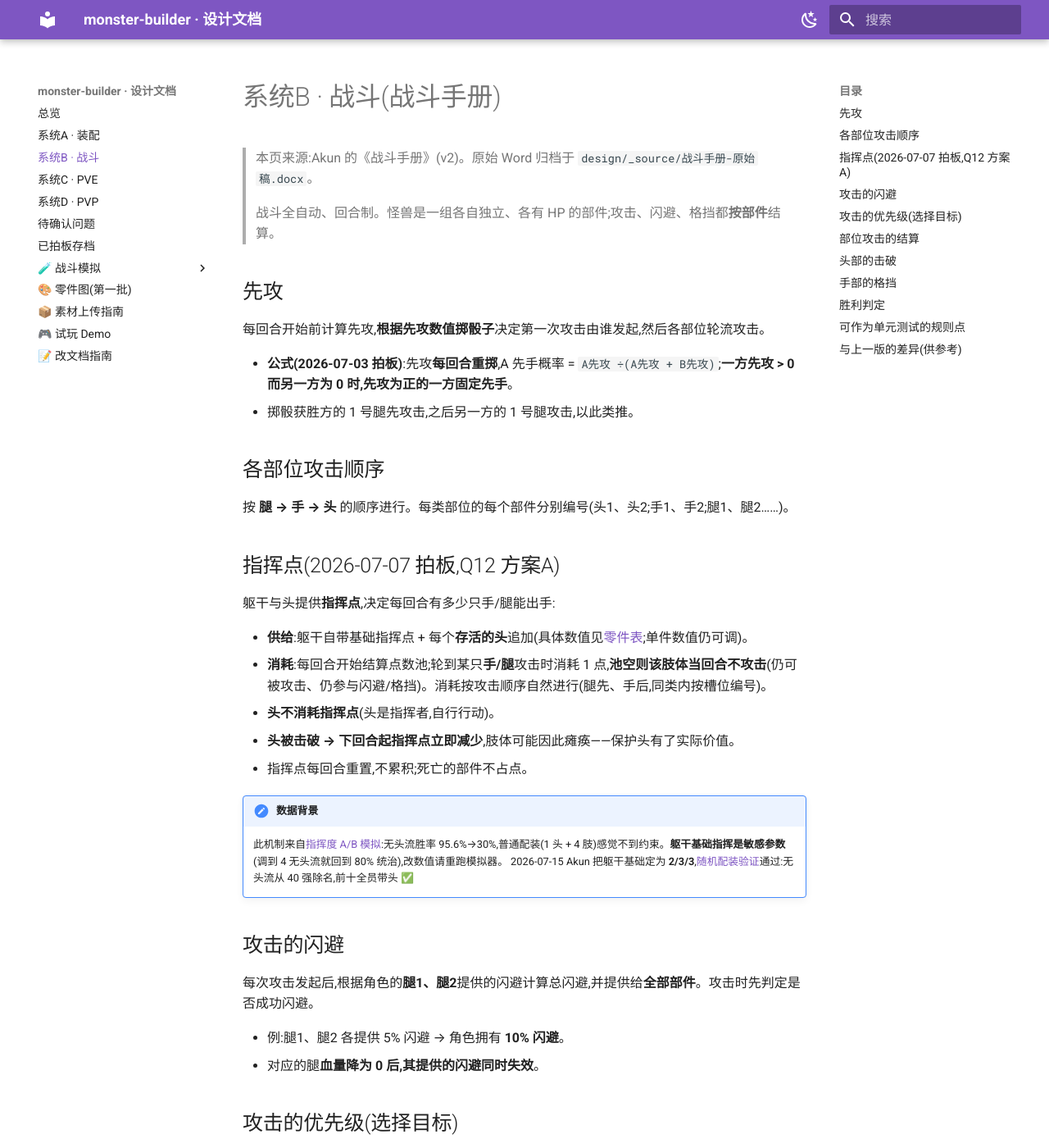
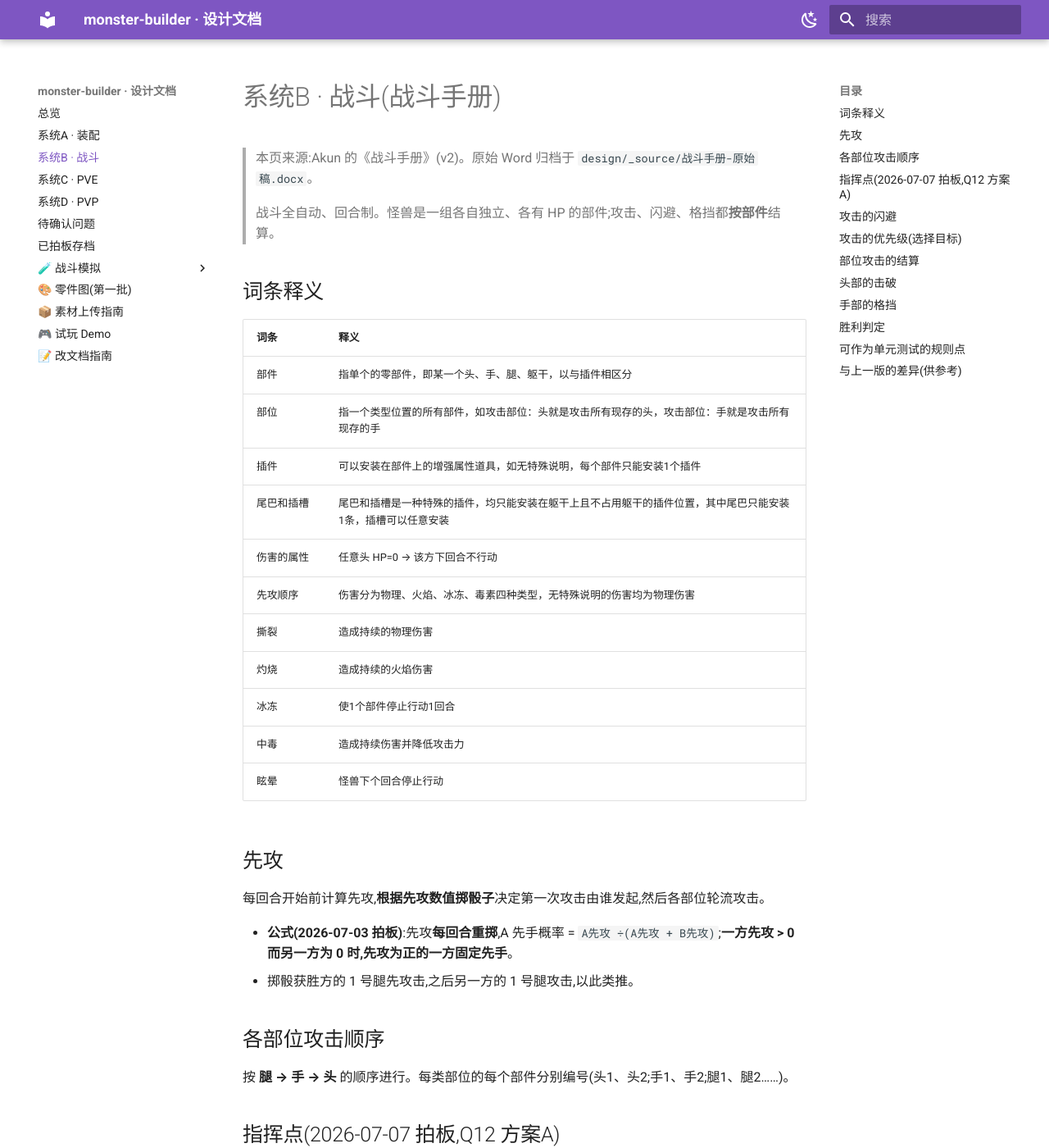
Before and after one commit to zhaoyuda/monster-builder, an MkDocs documentation site: the page built from design/02-combat.md, in a window 1280 px wide and 1400 px high. Shown: the whole window at 82% size. Built offline with MkDocs 1.6.1 and Material for MkDocs 9.7.7, drawn with Linux system fonts in a browser that asks for light colours.

Commit message:
Update 02-combat.md

```diff
--- a/design/02-combat.md
+++ b/design/02-combat.md
@@ -3,6 +3,22 @@
 > 本页来源:Akun 的《战斗手册》(v2)。原始 Word 归档于 `design/_source/战斗手册-原始稿.docx`。
 >
 > 战斗全自动、回合制。怪兽是一组各自独立、各有 HP 的部件;攻击、闪避、格挡都**按部件**结算。
+
+## 词条释义
+
+| 词条 | 释义 |
+|---|---|
+| 部件 | 指单个的零部件，即某一个头、手、腿、躯干，以与插件相区分 |
+| 部位 | 指一个类型位置的所有部件，如攻击部位：头就是攻击所有现存的头，攻击部位：手就是攻击所有现存的手 |
+| 插件 | 可以安装在部件上的增强属性道具，如无特殊说明，每个部件只能安装1个插件 |
+| 尾巴和插槽 | 尾巴和插槽是一种特殊的插件，均只能安装在躯干上且不占用躯干的插件位置，其中尾巴只能安装1条，插槽可以任意安装 |
+| 伤害的属性 | 任意头 HP=0 → 该方下回合不行动 |
+| 先攻顺序 | 伤害分为物理、火焰、冰冻、毒素四种类型，无特殊说明的伤害均为物理伤害 |
+| 撕裂 | 造成持续的物理伤害 |
+| 灼烧 | 造成持续的火焰伤害 |
+| 冰冻 | 使1个部件停止行动1回合 |
+| 中毒 | 造成持续伤害并降低攻击力 |
+| 眩晕 | 怪兽下个回合停止行动 |
 
 ## 先攻
 
```
